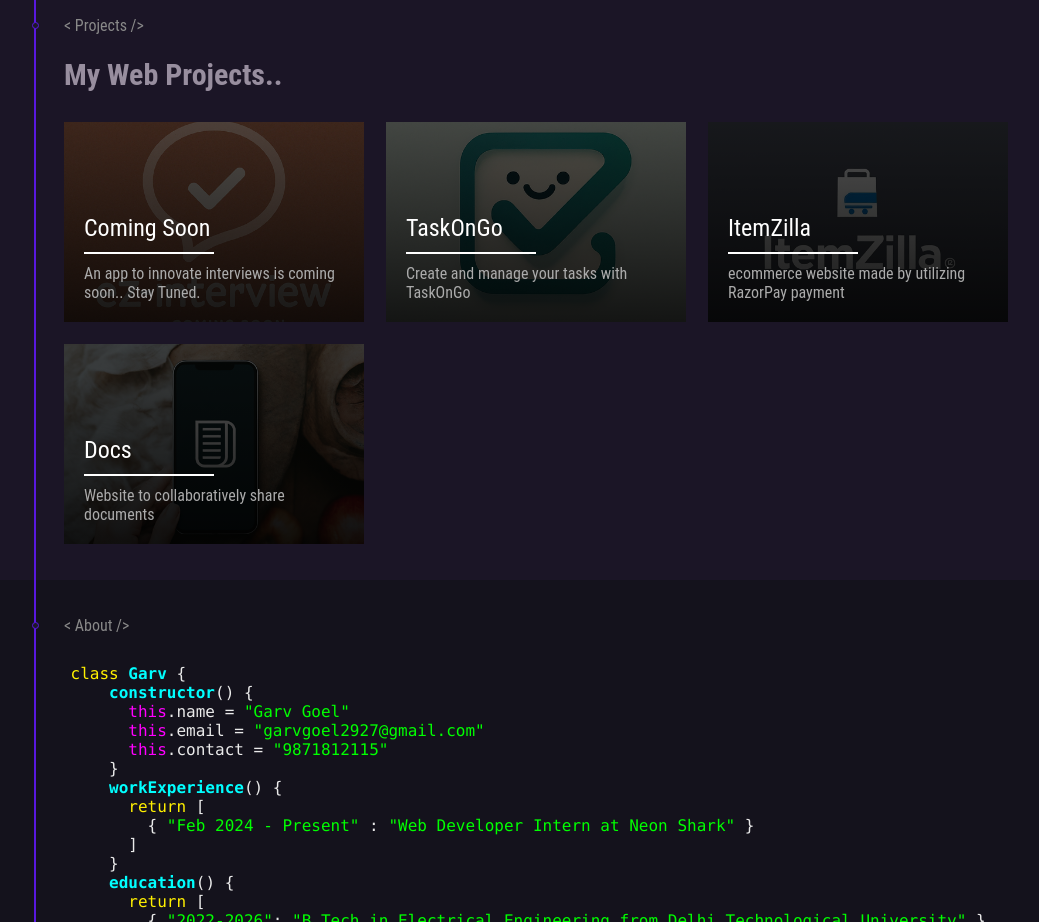
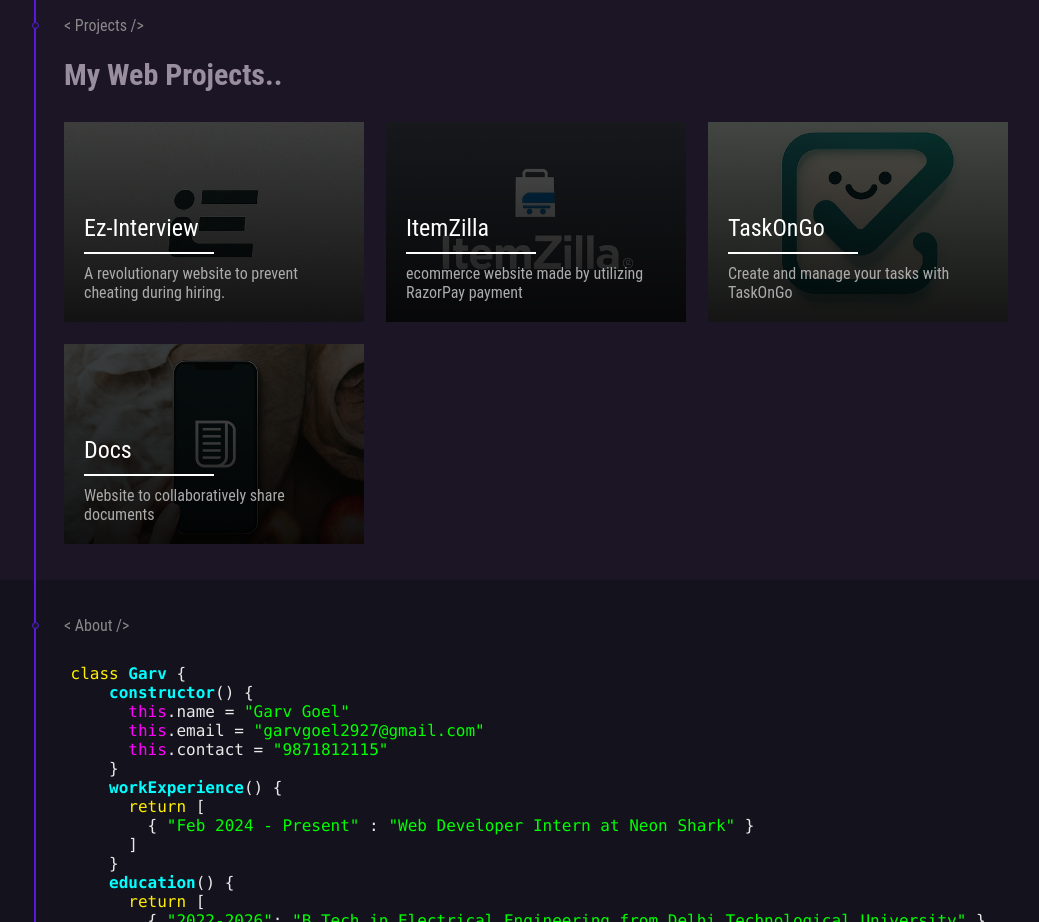
Before and after one commit to GarvGoel08/portfolio, a React (Create React App) app: page / in a window 1280 px wide. Shown: the part 820-1742 px from the top of the page, without its empty margins (194-1233 px from the left). Built offline with nearby package versions, Linux system fonts and the light colour scheme.

Commit message:
Added Ez-Interview to Projects

```diff
--- a/src/Components/Projects/Projects.js
+++ b/src/Components/Projects/Projects.js
@@ -13,9 +13,9 @@ export default function Projects() {
         <div className="ProjectsHeading">My Web Projects..</div>
         {/* Project Card */}
         <div className="projectsList">
-          <ProjectCard title="Coming Soon" description="An app to innovate interviews is coming soon.. Stay Tuned." image="/Images/ComingSoonEZ.png"/>
+          <ProjectCard link="https://ezinterview.vercel.app" title="Ez-Interview" description="A revolutionary website to prevent cheating during hiring." image="/Images/EzInerviewLogo.jpeg"/>
+          <ProjectCard link="https://item-zilla-frontend.vercel.app/" title="ItemZilla" description="ecommerce website made by utilizing RazorPay payment" image="/Images/ItemZilla.png"/>
           <ProjectCard link="https://taskongo.vercel.app/" title="TaskOnGo" description="Create and manage your tasks with TaskOnGo" image="/Images/TOG_Logo.png"/>
-          <ProjectCard link="https://item-zilla-frontend.vercel.app/" title="ItemZilla" description="ecommerce website made by utilizing RazorPay payment" image="/Images/ItemZilla.png"/>
           <ProjectCard link="https://sheets-theta.vercel.app/" title="Docs" description="Website to collaboratively share documents" image="/Images/Docs.png"/>
         </div>
       </div>
```
